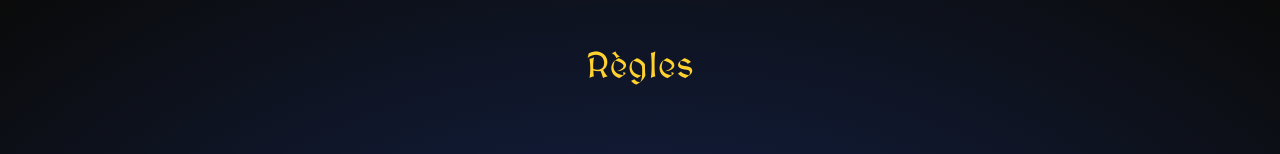
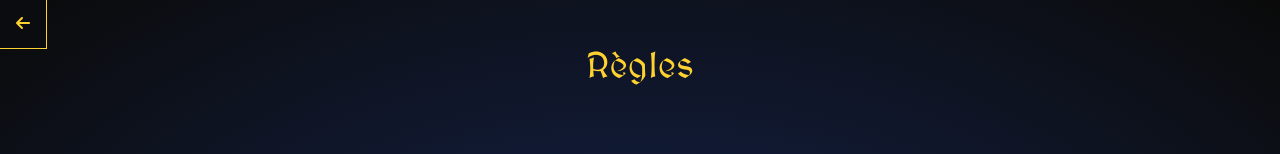
Before and after one commit to Nqbral/old-love-letter, a Next.js app in the folder workspaces/client/: page /rules in a window 1280 px wide. Shown: the top 154 px of the page. Built offline with nearby package versions, Linux system fonts and the light colour scheme.

Commit message:
CLIENT - Add previousnavbar component into rules page

```diff
--- /dev/null
+++ b/workspaces/client/src/app/components/PreviousNavBar.tsx
@@ -0,0 +1,23 @@
+import { faArrowLeft } from '@fortawesome/free-solid-svg-icons';
+import { FontAwesomeIcon } from '@fortawesome/react-fontawesome';
+import Link from 'next/link';
+
+type Props = {
+  linkTo: string;
+};
+
+export default function PreviousNavBar({ linkTo }: Props) {
+  return (
+    <nav
+      className={`active left border-primary bg-bg-previous-navbar fixed top-0 left-0 border-r-1 border-b-1 px-4 py-3`}
+    >
+      <Link href={linkTo}>
+        <FontAwesomeIcon
+          icon={faArrowLeft}
+          height={20}
+          color="oklch(87.9% 0.169 91.605)"
+        />
+      </Link>
+    </nav>
+  );
+}
--- a/workspaces/client/src/app/globals.css
+++ b/workspaces/client/src/app/globals.css
@@ -5,6 +5,7 @@
   --color-primary-hover: oklch(76.9% 0.188 70.08);
   --color-secondary: oklch(50% 0.134 242.749);
   --color-secondary-hover: oklch(58.8% 0.158 241.966);
+  --color-bg-previous-navbar: #0b0c0f;
 }
 
 html {
--- a/workspaces/client/src/app/rules/page.tsx
+++ b/workspaces/client/src/app/rules/page.tsx
@@ -1,6 +1,5 @@
 import { faCoins, faUser } from '@fortawesome/free-solid-svg-icons';
 import { FontAwesomeIcon } from '@fortawesome/react-fontawesome';
-import Image from 'next/image';
 
 import BaronImg from '../../../public/baron.png';
 import ChancellorImg from '../../../public/chancellor.png';
@@ -12,11 +11,14 @@ import PriestImg from '../../../public/priest.png';
 import PrinceImg from '../../../public/prince.png';
 import PrincessImg from '../../../public/princess.png';
 import SpyImg from '../../../public/spy.png';
+import PreviousNavBar from '../components/PreviousNavBar';
+import LinkButton from '../components/buttons/LinkButton';
 import CardDescription from '../components/rules/CardDescription';
 
 export default function Rules() {
   return (
-    <div className="flex h-full w-full flex-col items-center gap-16 py-12">
+    <div className="flex w-full flex-col items-center gap-16 py-12">
+      <PreviousNavBar linkTo="/" />
       <h1 className="text-primary text-4xl">Règles</h1>
       <div className="container flex flex-col items-center gap-8">
         <div className="flex flex-col items-center gap-3">
@@ -454,6 +456,7 @@ export default function Rules() {
           </div>
         </div>
       </div>
+      <LinkButton buttonText={'Retour au menu'} linkTo={'/'} primary={false} />
     </div>
   );
 }
```
